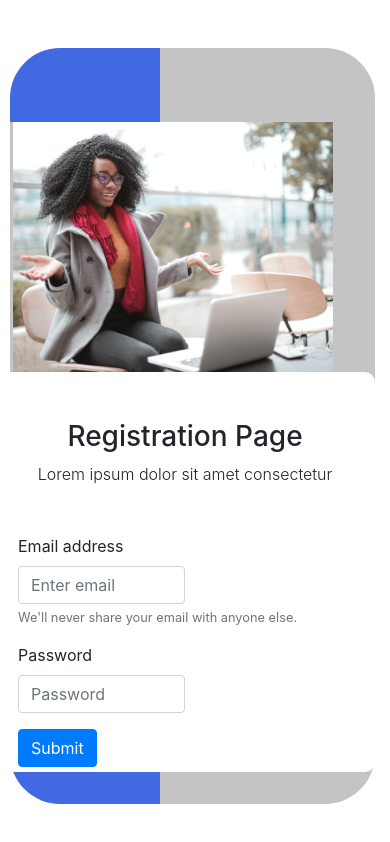
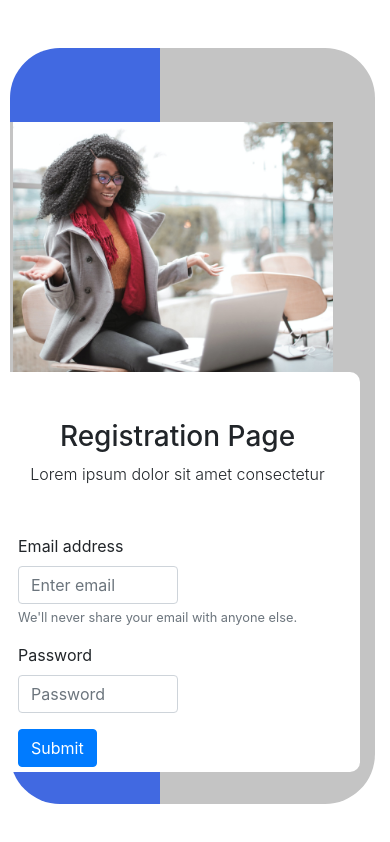
Before and after one commit to Maiqel1/zaid, a plain HTML site: page index.html in a window 390 px wide. Drawn offline with nearby package versions, Linux system fonts and the light colour scheme.

Commit message:
Update style.css

```diff
--- a/style.css
+++ b/style.css
@@ -52,7 +52,7 @@
 
     .innerBox{
         height: 500px;
-        width: 350px;
+        width: 335px;
         background-color:  rgb(196, 196, 196);
         margin-top: 2   0px;
         margin-left: 0px;
```
